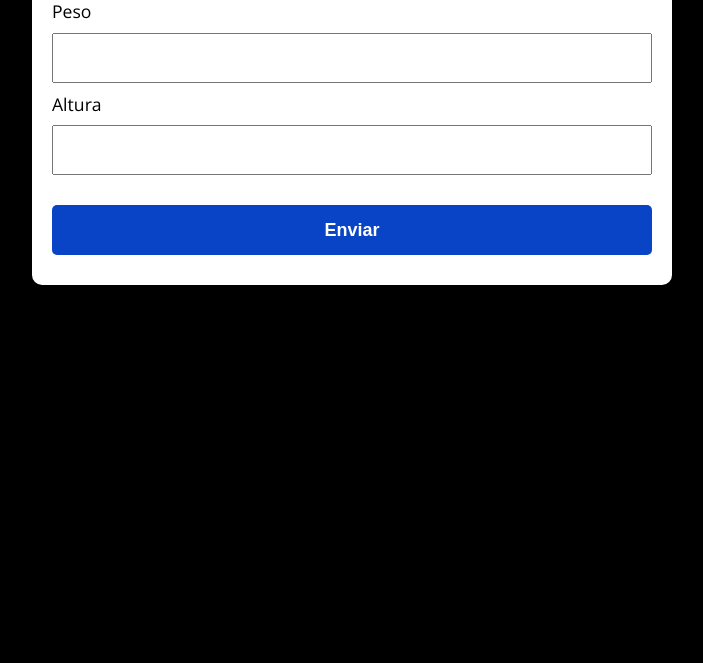
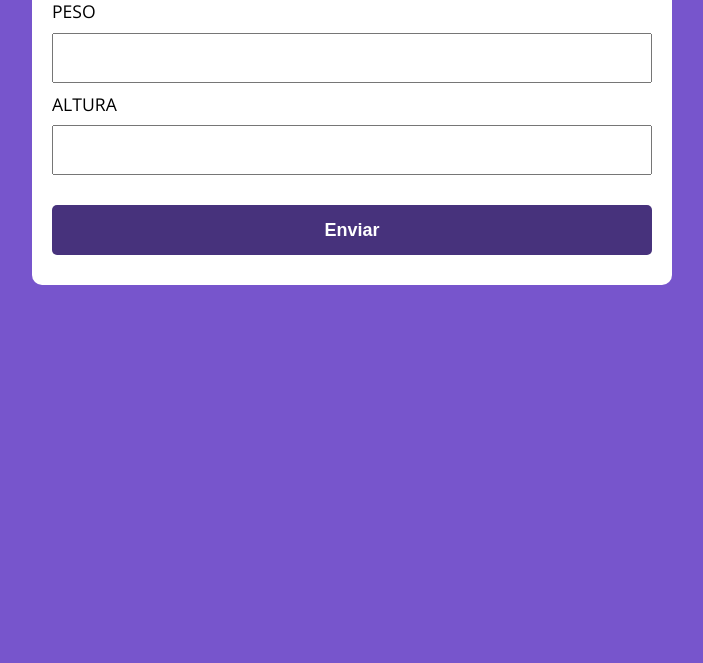
Before and after one commit to AdrianResende/Calculador-de-IMC, a plain HTML site: page index.html in a window 1280 px wide. Shown: the part 137-800 px from the top of the page, without its empty margins (288-991 px from the left). Drawn offline with nearby package versions, Linux system fonts and the light colour scheme.

Commit message:
alteração no background

```diff
--- a/assets/css/style.css
+++ b/assets/css/style.css
@@ -1,6 +1,6 @@
 @import url('https://fonts.googleapis.com/css?family=Open+Sans:400,700&display=swap');
 :root {
-  --primary-color: #000;
+  --primary-color: #7755cc;
   --primary-color-darker: rgb(9, 48, 56);
 }
 
@@ -44,7 +44,7 @@ form input:focus {
 
 form button {
   border: none;
-  background: rgb(8, 68, 197);
+  background: #47327c;
   color: #fff;
   font-size: 18px;
   font-weight: 700;
--- a/index.html
+++ b/index.html
@@ -14,14 +14,14 @@
   <section class="container">
     <h1 style="text-align:center">Calcule seu IMC</h1>
     <form action="/" id="formulario" method="POST" >
-      <label for="peso">Peso</label>
+      <label for="peso">PESO</label>
       <input type="text" id="peso" name="peso">
-      <label for="altura">Altura</label>
+      <label for="altura">ALTURA</label>
       <input type="text" id="altura" name="altura">
       <button type="submit" style="border-radius: 5px;">Enviar</button>
     </form>
 
-    <div id="resultado"></div>
+    <div id="resultado"></divW>
   </section>
 
   <script src="./assets/js/main.js"></script>
```
